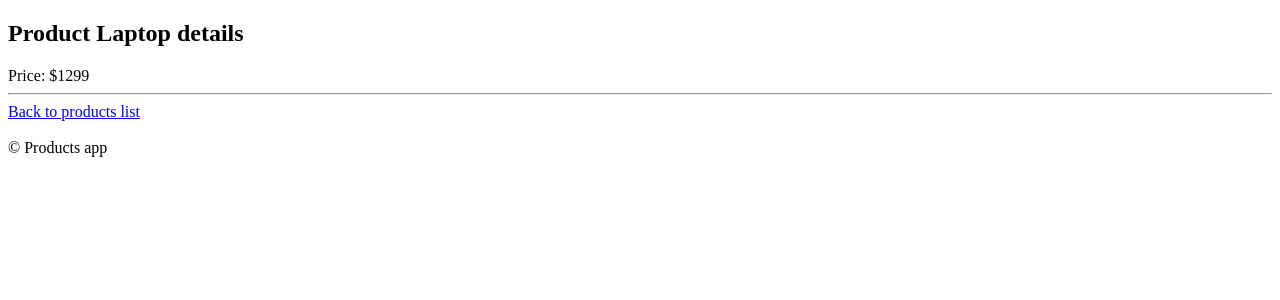
After one commit to Segoletca/flask_edu_project, a Flask app: page /products/1 in a window 1280 px wide. The commit adds this page. Shown: the top 300 px of the page. Run offline with Flask 3, Linux system fonts and the light colour scheme.

Commit message:
Get product details

```diff
--- a/rest/products/crud.py
+++ b/rest/products/crud.py
@@ -22,6 +22,9 @@ class ProductsStorage:
     def names(self) -> set[str]:
         return {product.name for product in self.products.values()}
 
+    def get_by_id(self, product_id: int) -> Product | None:
+        return self.products.get(product_id)
+
     def add(self, product_name: str, product_price: int) -> Product:
         product = Product(
             id=self.next_id,
@@ -29,6 +32,17 @@ class ProductsStorage:
             price=product_price,
         )
         self.products[product.id] = product
+        return product
+
+    def update(
+        self,
+        product_id: int,
+        product_name: str,
+        product_price: int,
+    ) -> Product:
+        product = self.products[product_id]
+        product.name = product_name
+        product.price = product_price
         return product
 
     def delete(self, product_id: int) -> None:
--- a/rest/products/views.py
+++ b/rest/products/views.py
@@ -1,7 +1,7 @@
 from http import HTTPStatus
 
 from flask import Blueprint, render_template, request, url_for, redirect, Response
-from werkzeug.exceptions import HTTPException
+from werkzeug.exceptions import HTTPException, NotFound
 
 from .crud import products_storage
 from .forms import ProductForm
@@ -50,10 +50,27 @@ def create_product():
     )
 
 
+def get_product(product_id: int):
+    product = products_storage.get_by_id(product_id)
+    if product:
+        return product
+    raise NotFound(f"Product with id {product_id} does not exist!")
+
+
+@app.get("/<int:product_id>", endpoint="details")
+def get_product_details(product_id: int):
+    product = get_product(product_id)
+
+    return render_template(
+        "products/details.html",
+        product=product,
+    )
+
+
 @app.delete("/<int:product_id>", endpoint="delete")
 def delete_product(product_id: int):
     d = {}
     for i in range(7_00):
-        d[i] = i ** i
+        d[i] = i**i
     products_storage.delete(product_id)
     return Response(status=HTTPStatus.NO_CONTENT)
--- a/templates/products/components/item.html
+++ b/templates/products/components/item.html
@@ -1,6 +1,8 @@
 <li
   id="product-{{ product.id }}"
   class="product-item fade-me-out"
->{{ product.name }} ${{ product.price }}
+><a href="{{ url_for('products_app.details', product_id=product.id) }}">
+    {{ product.name }} ${{ product.price }}
+</a>
     {% include 'products/components/delete-button.html' %}
 </li>
--- /dev/null
+++ b/templates/products/details.html
@@ -0,0 +1,22 @@
+{% extends 'products/base.html' %}
+
+{% block title %}
+    Product #{{ product.id }}
+{% endblock title %}
+
+{% block body %}
+    <h2>Product {{ product.name }} details</h2>
+    <div>
+        Price: ${{ product.price }}
+    </div>
+
+    <hr>
+    <div>
+        <a href="{{ url_for('products_app.list') }}"
+        >
+            Back to products list
+        </a>
+    </div>
+
+
+{% endblock body %}
```
